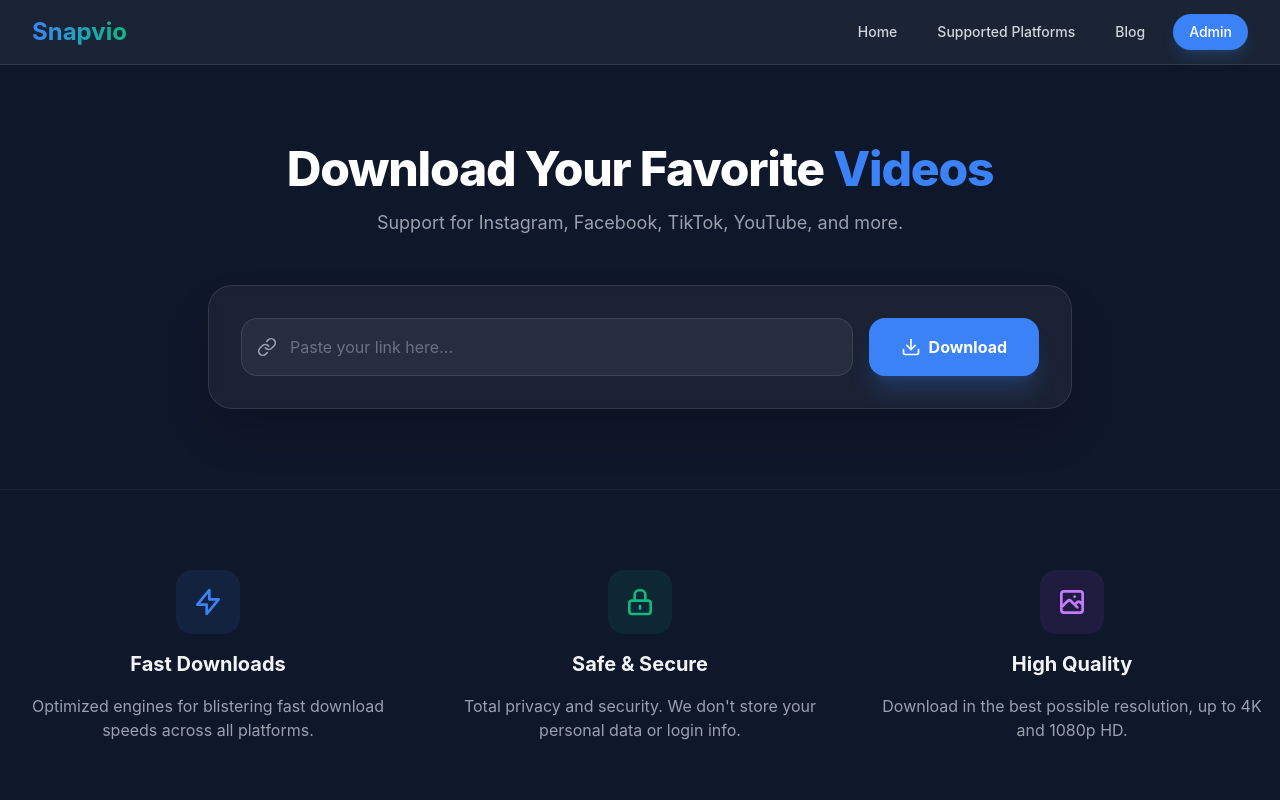
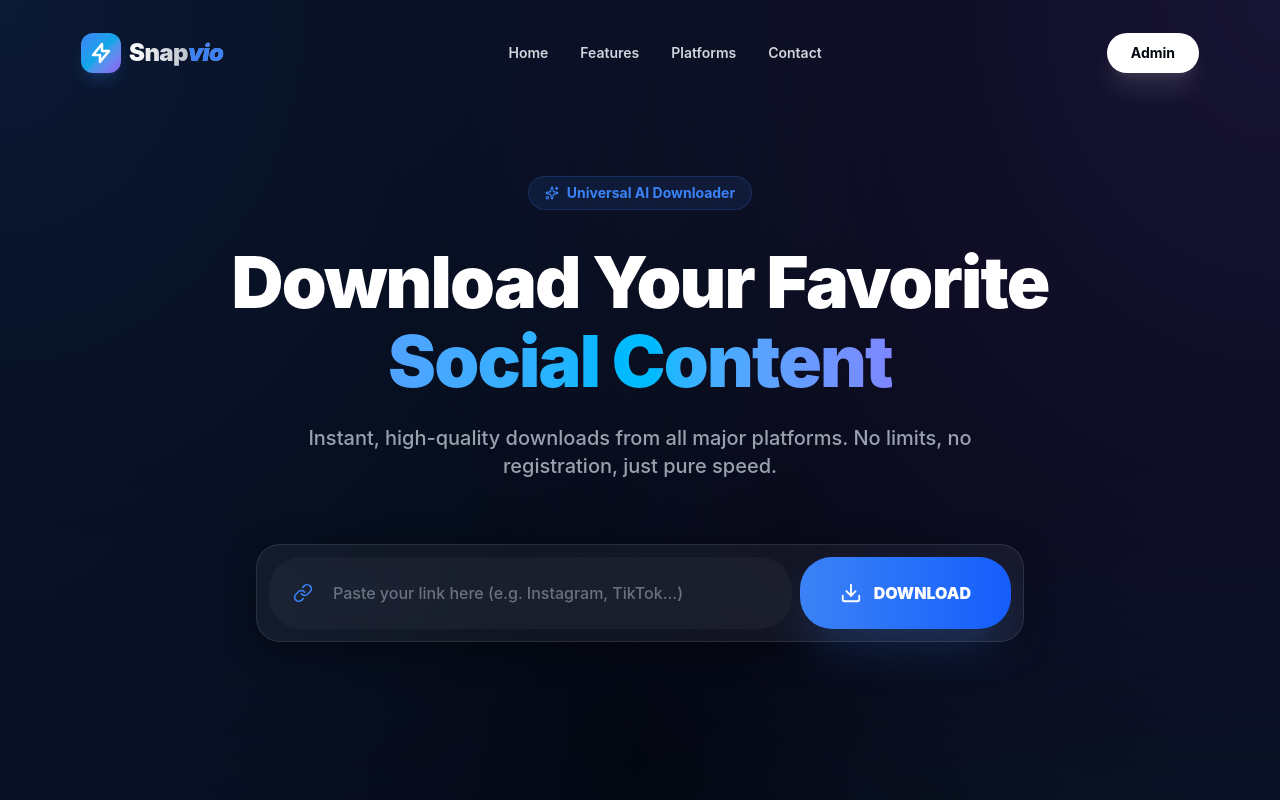
Before and after one commit to devilhoneyx-creator/snapvio, a React (Vite) app in the folder client/: page / in a window 1280 px wide. Shown: the top 800 px of the page. Built offline with nearby package versions, Linux system fonts and the light colour scheme.

Commit message:
feat(ui): complete aesthetic overhaul with glassmorphism, animations and background blobs

```diff
--- a/client/src/App.jsx
+++ b/client/src/App.jsx
@@ -1,44 +1,64 @@
 import React from 'react';
 import Navbar from './components/Navbar';
 import Downloader from './components/Downloader';
+import { motion } from 'framer-motion';
 
 function App() {
   return (
-    <div className="min-h-screen bg-[#0f172a] text-gray-100">
+    <div className="relative min-h-screen bg-[#030712] text-gray-100 selection:bg-primary/30 selection:text-primary-foreground overflow-x-hidden bg-mesh">
+      {/* Background blobs for premium depth */}
+      <div className="blob left-[-10%] top-[-10%]" />
+      <div className="blob blob-2 right-[-5%] top-[20%]" />
+      <div className="blob left-[10%] bottom-[10%] opacity-50" />
+
       <Navbar />
-      <main>
+
+      <main className="relative z-10">
         <Downloader />
 
         {/* Features Section */}
-        <section className="max-w-7xl mx-auto px-4 py-20 border-t border-white/5">
-          <div className="grid grid-cols-1 md:grid-cols-3 gap-12 text-center">
-            <div className="space-y-4">
-              <div className="w-16 h-16 bg-primary/10 rounded-2xl flex items-center justify-center mx-auto text-primary">
+        <section className="max-w-7xl mx-auto px-4 py-32 border-t border-white/5">
+          <motion.div
+            initial={{ opacity: 0, y: 20 }}
+            whileInView={{ opacity: 1, y: 0 }}
+            viewport={{ once: true }}
+            transition={{ duration: 0.6 }}
+            className="grid grid-cols-1 md:grid-cols-3 gap-12"
+          >
+            <div className="group glass-card p-8 hover:border-primary/30 transition-all duration-500">
+              <div className="w-16 h-16 bg-primary/10 rounded-2xl flex items-center justify-center mb-6 text-primary group-hover:scale-110 transition-transform duration-500">
                 <svg className="w-8 h-8" fill="none" stroke="currentColor" viewBox="0 0 24 24"><path strokeLinecap="round" strokeLinejoin="round" strokeWidth="2" d="M13 10V3L4 14h7v7l9-11h-7z"></path></svg>
               </div>
-              <h3 className="text-xl font-bold">Fast Downloads</h3>
-              <p className="text-gray-400">Optimized engines for blistering fast download speeds across all platforms.</p>
+              <h3 className="text-2xl font-bold mb-3">Fast & Reliable</h3>
+              <p className="text-gray-400 leading-relaxed">Our optimized engines handle download requests with lightning speed, ensuring you never have to wait.</p>
             </div>
-            <div className="space-y-4">
-              <div className="w-16 h-16 bg-secondary/10 rounded-2xl flex items-center justify-center mx-auto text-secondary">
+
+            <div className="group glass-card p-8 hover:border-secondary/30 transition-all duration-500">
+              <div className="w-16 h-16 bg-secondary/10 rounded-2xl flex items-center justify-center mb-6 text-secondary group-hover:scale-110 transition-transform duration-500">
                 <svg className="w-8 h-8" fill="none" stroke="currentColor" viewBox="0 0 24 24"><path strokeLinecap="round" strokeLinejoin="round" strokeWidth="2" d="M12 15v2m-6 4h12a2 2 0 002-2v-6a2 2 0 00-2-2H6a2 2 0 00-2 2v6a2 2 0 002 2zm10-10V7a4 4 0 00-8 0v4h8z"></path></svg>
               </div>
-              <h3 className="text-xl font-bold">Safe & Secure</h3>
-              <p className="text-gray-400">Total privacy and security. We don't store your personal data or login info.</p>
+              <h3 className="text-2xl font-bold mb-3">Safe & Anonymous</h3>
+              <p className="text-gray-400 leading-relaxed">We prioritize your privacy. No registration required, no cookies tracked, and all requests are encrypted.</p>
             </div>
-            <div className="space-y-4">
-              <div className="w-16 h-16 bg-purple-500/10 rounded-2xl flex items-center justify-center mx-auto text-purple-400">
+
+            <div className="group glass-card p-8 hover:border-accent/30 transition-all duration-500">
+              <div className="w-16 h-16 bg-accent/10 rounded-2xl flex items-center justify-center mb-6 text-accent group-hover:scale-110 transition-transform duration-500">
                 <svg className="w-8 h-8" fill="none" stroke="currentColor" viewBox="0 0 24 24"><path strokeLinecap="round" strokeLinejoin="round" strokeWidth="2" d="M4 16l4.586-4.586a2 2 0 012.828 0L16 16m-2-2l1.586-1.586a2 2 0 012.828 0L20 14m-6-6h.01M6 20h12a2 2 0 002-2V6a2 2 0 00-2-2H6a2 2 0 00-2 2v12a2 2 0 002 2z"></path></svg>
               </div>
-              <h3 className="text-xl font-bold">High Quality</h3>
-              <p className="text-gray-400">Download in the best possible resolution, up to 4K and 1080p HD.</p>
+              <h3 className="text-2xl font-bold mb-3">Ultra HD Quality</h3>
+              <p className="text-gray-400 leading-relaxed">Download videos in their highest available resolution, providing you with the best visual experience.</p>
             </div>
-          </div>
+          </motion.div>
         </section>
       </main>
 
-      <footer className="py-12 border-t border-white/5 text-center text-gray-500">
-        <p>&copy; {new Date().getFullYear()} Snapvio. Design By Subhadeep Hazra.</p>
+      <footer className="relative z-10 py-16 border-t border-white/5 backdrop-blur-sm bg-white/[0.02]">
+        <div className="max-w-7xl mx-auto px-4 text-center">
+          <p className="text-gray-500 font-medium">
+            &copy; {new Date().getFullYear()} <span className="text-white font-bold opacity-80">Snapvio</span>.
+            Crafted with ❤️ by <span className="text-primary font-semibold">Subhadeep Hazra</span>
+          </p>
+        </div>
       </footer>
     </div>
   );
--- a/client/src/components/Downloader.jsx
+++ b/client/src/components/Downloader.jsx
@@ -1,7 +1,7 @@
 import React, { useState } from 'react';
 import axios from 'axios';
 import { motion, AnimatePresence } from 'framer-motion';
-import { Download, Link as LinkIcon, Loader2, AlertCircle } from 'lucide-react';
+import { Download, Link as LinkIcon, Loader2, AlertCircle, Sparkles, Monitor, Tablet, Smartphone, CheckCircle2 } from 'lucide-react';
 
 const Downloader = () => {
   const [url, setUrl] = useState('');
@@ -18,40 +18,57 @@
     setError('');
 
     try {
-      const response = await axios.post('http://localhost:5000/api/download/info', { url });
+      // Use the actual production API endpoint
+      const response = await axios.post('/api/download/info', { url });
       setResult(response.data);
     } catch (err) {
-      setError('Failed to fetch video info. Please check the URL and try again.');
+      setError('Failed to fetch video info. Please verify the URL and try again.');
     } finally {
       setLoading(false);
     }
   };
 
   return (
-    <div className="max-w-4xl mx-auto px-4 py-20">
+    <div className="max-w-5xl mx-auto px-4 pt-44 pb-32">
       <motion.div
-        initial={{ opacity: 0, y: 20 }}
+        initial={{ opacity: 0, y: 30 }}
         animate={{ opacity: 1, y: 0 }}
-        className="text-center mb-12"
+        transition={{ duration: 0.8, ease: "easeOut" }}
+        className="text-center mb-16"
       >
-        <h1 className="text-5xl font-extrabold text-white mb-4 tracking-tight">
-          Download Your Favorite <span className="text-primary">Videos</span>
+        <motion.div
+          initial={{ opacity: 0, scale: 0.8 }}
+          animate={{ opacity: 1, scale: 1 }}
+          transition={{ delay: 0.2, duration: 0.5 }}
+          className="inline-flex items-center gap-2 px-4 py-1.5 rounded-full bg-primary/10 border border-primary/20 text-primary text-sm font-bold mb-8"
+        >
+          <Sparkles size={14} />
+          <span>Universal AI Downloader</span>
+        </motion.div>
+
+        <h1 className="text-6xl md:text-7xl font-black text-white mb-6 tracking-tight leading-[1.1]">
+          Download Your Favorite <br />
+          <span className="text-gradient">Social Content</span>
         </h1>
-        <p className="text-gray-400 text-lg">
-          Support for Instagram, Facebook, TikTok, YouTube, and more.
+        <p className="text-gray-400 text-lg md:text-xl max-w-2xl mx-auto font-medium">
+          Instant, high-quality downloads from all major platforms.
+          No limits, no registration, just pure speed.
         </p>
       </motion.div>
 
-      <div className="bg-white/5 p-8 rounded-3xl border border-white/10 shadow-2xl backdrop-blur-sm">
-        <form onSubmit={handleDownload} className="relative flex flex-col md:flex-row gap-4">
-          <div className="relative flex-1">
-            <div className="absolute inset-y-0 left-0 pl-4 flex items-center pointer-events-none text-gray-400">
+      <motion.div
+        layout
+        className="glass-card p-2 md:p-3 max-w-3xl mx-auto mb-16"
+      >
+        <form onSubmit={handleDownload} className="relative flex flex-col md:flex-row items-center gap-2">
+          <div className="relative flex-1 w-full">
+            <div className="absolute inset-y-0 left-6 flex items-center pointer-events-none text-primary">
               <LinkIcon size={20} />
             </div>
             <input
               type="text"
-              className="block w-full pl-12 pr-4 py-4 bg-white/5 border border-white/10 rounded-2xl text-white placeholder-gray-500 focus:outline-none focus:ring-2 focus:ring-primary/50 focus:border-transparent transition-all"
-              placeholder="Paste your link here..."
+              className="block w-full pl-16 pr-6 py-6 bg-white/[0.03] border-none rounded-[2rem] text-white placeholder-gray-500 font-medium focus:ring-2 focus:ring-primary/40 transition-all outline-none"
+              placeholder="Paste your link here (e.g. Instagram, TikTok...)"
               value={url}
               onChange={(e) => setUrl(e.target.value)}
             />
@@ -59,51 +76,79 @@
           <button
             type="submit"
             disabled={loading}
-            className="px-8 py-4 bg-primary hover:bg-primary/80 text-white rounded-2xl font-bold transition-all shadow-xl shadow-primary/20 flex items-center justify-center gap-2 group"
+            className="w-full md:w-auto px-10 py-6 bg-gradient-to-r from-primary to-blue-600 hover:from-blue-600 hover:to-primary text-white rounded-[2rem] font-black transition-all shadow-2xl shadow-primary/30 flex items-center justify-center gap-3 active:scale-95 disabled:opacity-70 group"
           >
-            {loading ? <Loader2 className="animate-spin" size={20} /> : <Download size={20} className="group-hover:translate-y-0.5 transition-transform" />}
-            {loading ? 'Fetching...' : 'Download'}
+            {loading ? <Loader2 className="animate-spin" size={22} /> : <Download size={22} className="group-hover:translate-y-0.5 transition-transform" />}
+            {loading ? 'Analyzing...' : 'DOWNLOAD'}
           </button>
         </form>
+      </motion.div>
 
-        <AnimatePresence>
+      <AnimatePresence mode="wait">
         {error && (
           <motion.div
-              initial={{ opacity: 0, height: 0 }}
-              animate={{ opacity: 1, height: 'auto' }}
-              exit={{ opacity: 0, height: 0 }}
-              className="mt-6 p-4 bg-red-500/10 border border-red-500/20 rounded-xl text-red-400 flex items-center gap-3"
+            initial={{ opacity: 0, scale: 0.9 }}
+            animate={{ opacity: 1, scale: 1 }}
+            exit={{ opacity: 0, scale: 0.9 }}
+            className="mt-8 p-6 glass-card border-red-500/20 bg-red-500/5 text-red-400 flex items-center gap-4 max-w-2xl mx-auto"
           >
-              <AlertCircle size={20} />
-              {error}
+            <div className="w-12 h-12 rounded-full bg-red-500/10 flex items-center justify-center flex-shrink-0">
+              <AlertCircle size={24} />
+            </div>
+            <p className="font-bold flex-1">{error}</p>
           </motion.div>
         )}
 
         {result && (
           <motion.div
-              initial={{ opacity: 0, scale: 0.95 }}
-              animate={{ opacity: 1, scale: 1 }}
-              className="mt-12 space-y-8"
+            initial={{ opacity: 0, y: 40 }}
+            animate={{ opacity: 1, y: 0 }}
+            className="glass-card p-10 mt-12 overflow-hidden relative"
           >
-              <div className="flex flex-col md:flex-row gap-8">
-                <div className="w-full md:w-1/3">
-                  <img src={result.thumbnail} alt="Thumbnail" className="w-full h-auto rounded-2xl border border-white/10" />
+            <div className="absolute top-0 right-0 p-8 opacity-10">
+               <Download size={140} />
             </div>
-                <div className="flex-1 space-y-4">
-                  <div className="inline-block px-3 py-1 bg-secondary/10 border border-secondary/20 rounded-full text-secondary text-sm font-medium">
-                    {result.platform}
+
+            <div className="relative z-10 flex flex-col lg:flex-row gap-12">
+              <div className="w-full lg:w-2/5 group">
+                <div className="relative rounded-[2rem] overflow-hidden border border-white/10 shadow-2xl">
+                  <img src={result.thumbnail} alt="Content Thumbnail" className="w-full h-auto object-cover group-hover:scale-105 transition-transform duration-700" />
+                  <div className="absolute inset-0 bg-gradient-to-t from-black/60 to-transparent" />
+                  <div className="absolute bottom-6 left-6 flex items-center gap-2 px-4 py-2 bg-white/10 backdrop-blur-md rounded-full border border-white/20">
+                     <CheckCircle2 size={16} className="text-green-400" />
+                     <span className="text-white text-sm font-black uppercase tracking-widest">{result.platform}</span>
                   </div>
-                  <h2 className="text-2xl font-bold text-white leading-tight">{result.title}</h2>
-                  <div className="grid grid-cols-1 sm:grid-cols-2 gap-4 mt-6">
+                </div>
+              </div>
+
+              <div className="flex-1 space-y-8">
+                <div>
+                  <h2 className="text-3xl font-black text-white leading-tight mb-4">{result.title}</h2>
+                  <p className="text-gray-400 font-medium">Available in multiple formats. Select your preferred quality below.</p>
+                </div>
+
+                <div className="grid grid-cols-1 md:grid-cols-2 gap-4">
                   {result.medias.map((media, idx) => (
-                      <a
+                    <motion.a
                       key={idx}
                       href={media.url}
-                        className="flex items-center justify-between p-4 bg-white/5 border border-white/10 rounded-xl hover:bg-white/10 transition-all text-gray-300"
+                      whileHover={{ scale: 1.02 }}
+                      className="flex items-center justify-between p-5 bg-white/[0.03] border border-white/5 rounded-2xl hover:bg-white/[0.08] hover:border-primary/30 transition-all group"
                     >
-                        <span className="font-medium text-white">{media.quality} ({media.type})</span>
-                        <span className="text-sm text-gray-400">{media.size}</span>
-                      </a>
+                      <div className="flex items-center gap-4">
+                        <div className="w-12 h-12 rounded-xl bg-primary/10 flex items-center justify-center text-primary group-hover:bg-primary group-hover:text-white transition-all">
+                          {media.quality.includes('1080') || media.quality.includes('4K') ? <Monitor size={20} /> : <Smartphone size={20} />}
+                        </div>
+                        <div>
+                          <p className="text-white font-black">{media.quality}</p>
+                          <p className="text-xs text-gray-500 font-bold uppercase tracking-wider">{media.type}</p>
+                        </div>
+                      </div>
+                      <div className="text-right">
+                        <p className="text-primary font-black text-sm">{media.size}</p>
+                        <p className="text-[10px] text-gray-400 font-bold tracking-widest uppercase">Size</p>
+                      </div>
+                    </motion.a>
                   ))}
                 </div>
               </div>
@@ -112,7 +157,6 @@
         )}
       </AnimatePresence>
     </div>
-    </div>
   );
 };
 
--- a/client/src/components/Navbar.jsx
+++ b/client/src/components/Navbar.jsx
@@ -1,24 +1,68 @@
-import React from 'react';
+import React, { useState, useEffect } from 'react';
+import { motion } from 'framer-motion';
 
 const Navbar = () => {
+  const [scrolled, setScrolled] = useState(false);
+
+  useEffect(() => {
+    const handleScroll = () => setScrolled(window.scrollY > 20);
+    window.addEventListener('scroll', handleScroll);
+    return () => window.removeEventListener('scroll', handleScroll);
+  }, []);
+
+  const navLinks = [
+    { name: 'Home', href: '#' },
+    { name: 'Features', href: '#features' },
+    { name: 'Platforms', href: '#platforms' },
+    { name: 'Contact', href: '#contact' },
+  ];
+
   return (
-    <nav className="bg-dark/80 backdrop-blur-md border-b border-white/10 sticky top-0 z-50">
-      <div className="max-w-7xl mx-auto px-4 sm:px-6 lg:px-8">
-        <div className="flex items-center justify-between h-16">
-          <div className="flex items-center">
-            <span className="text-2xl font-bold bg-gradient-to-r from-primary to-secondary bg-clip-text text-transparent">
-              Snapvio
-            </span>
+    <nav
+      className={`fixed top-0 left-0 right-0 z-50 transition-all duration-500 px-6 py-4 ${
+        scrolled ? 'mt-4' : 'mt-0'
+      }`}
+    >
+      <div
+        className={`max-w-6xl mx-auto flex items-center justify-between rounded-full transition-all duration-500 ${
+          scrolled
+            ? 'glass py-3 px-8 shadow-2xl'
+            : 'bg-transparent py-4 px-4 border border-transparent'
+        }`}
+      >
+        <motion.div
+          className="flex items-center gap-2"
+          whileHover={{ scale: 1.05 }}
+        >
+          <div className="w-10 h-10 bg-gradient-to-br from-primary via-secondary to-accent rounded-xl flex items-center justify-center shadow-lg shadow-primary/20">
+            <svg className="w-6 h-6 text-white" fill="none" stroke="currentColor" viewBox="0 0 24 24"><path strokeLinecap="round" strokeLinejoin="round" strokeWidth="2.5" d="M13 10V3L4 14h7v7l9-11h-7z"></path></svg>
           </div>
-          <div className="hidden md:block">
-            <div className="ml-10 flex items-baseline space-x-4">
-              <a href="#" className="text-gray-300 hover:text-white px-3 py-2 rounded-md text-sm font-medium transition-all">Home</a>
-              <a href="#" className="text-gray-300 hover:text-white px-3 py-2 rounded-md text-sm font-medium transition-all">Supported Platforms</a>
-              <a href="#" className="text-gray-300 hover:text-white px-3 py-2 rounded-md text-sm font-medium transition-all">Blog</a>
-              <a href="#" className="bg-primary hover:bg-primary/80 text-white px-4 py-2 rounded-full text-sm font-medium transition-all shadow-lg shadow-primary/20">Admin</a>
-            </div>
-          </div>
+          <span className="text-2xl font-black bg-clip-text text-transparent bg-gradient-to-r from-white to-gray-400 tracking-tight">
+            Snap<span className="text-primary italic">vio</span>
+          </span>
+        </motion.div>
+
+        <div className="hidden md:flex items-center gap-8">
+          {navLinks.map((link) => (
+            <motion.a
+              key={link.name}
+              href={link.href}
+              className="text-sm font-semibold text-gray-300 hover:text-white transition-colors relative group"
+              whileHover={{ y: -2 }}
+            >
+              {link.name}
+              <span className="absolute -bottom-1 left-0 w-0 h-0.5 bg-primary transition-all duration-300 group-hover:w-full rounded-full" />
+            </motion.a>
+          ))}
         </div>
+
+        <motion.button
+          whileHover={{ scale: 1.05 }}
+          whileTap={{ scale: 0.95 }}
+          className="px-6 py-2.5 bg-white text-dark font-bold rounded-full text-sm shadow-xl shadow-white/10 hover:shadow-primary/30 transition-all"
+        >
+          Admin
+        </motion.button>
       </div>
     </nav>
   );
--- a/client/src/index.css
+++ b/client/src/index.css
@@ -1,13 +1,13 @@
 @import "tailwindcss";
 
 :root {
-  font-family: Inter, system-ui, Avenir, Helvetica, Arial, sans-serif;
+  font-family: 'Inter', system-ui, Avenir, Helvetica, Arial, sans-serif;
   line-height: 1.5;
   font-weight: 400;
 
-  color-scheme: light dark;
-  color: rgba(255, 255, 255, 0.87);
-  background-color: #0f172a;
+  color-scheme: dark;
+  color: rgba(255, 255, 255, 0.92);
+  background-color: #030712;
 
   font-synthesis: none;
   text-rendering: optimizeLegibility;
@@ -19,11 +19,79 @@
   margin: 0;
   min-width: 320px;
   min-height: 100vh;
-  background-color: #0f172a;
+  background-color: #030712;
+  overflow-x: hidden;
 }
 
 @theme {
   --color-primary: #3b82f6;
-  --color-secondary: #10b981;
-  --color-dark: #1f2937;
+  --color-secondary: #0ea5e9;
+  --color-accent: #8b5cf6;
+  --color-dark: #030712;
+  --color-glass: rgba(15, 23, 42, 0.7);
+  --color-glass-border: rgba(255, 255, 255, 0.1);
 }
+
+/* Custom Utilities */
+@layer utilities {
+  .glass {
+    @apply backdrop-blur-xl bg-slate-900/70 border border-white/10 shadow-2xl;
+  }
+
+  .glass-card {
+    @apply backdrop-blur-md bg-white/5 border border-white/10 rounded-3xl shadow-[0_8px_32px_0_rgba(0,0,0,0.4)];
+  }
+
+  .text-gradient {
+    @apply bg-clip-text text-transparent bg-gradient-to-r from-blue-400 via-sky-400 to-indigo-400;
+  }
+
+  .bg-mesh {
+    background-image:
+      radial-gradient(at 0% 0%, rgba(59, 130, 246, 0.15) 0px, transparent 50%),
+      radial-gradient(at 100% 0%, rgba(139, 92, 246, 0.15) 0px, transparent 50%),
+      radial-gradient(at 100% 100%, rgba(14, 165, 233, 0.15) 0px, transparent 50%),
+      radial-gradient(at 0% 100%, rgba(37, 99, 235, 0.15) 0px, transparent 50%);
+  }
+}
+
+/* Animated Blobs */
+.blob {
+  position: absolute;
+  width: 500px;
+  height: 500px;
+  background: linear-gradient(180deg, rgba(59, 130, 246, 0.2) 0%, rgba(139, 92, 246, 0.2) 100%);
+  filter: blur(80px);
+  border-radius: 50%;
+  z-index: -1;
+  animation: move 25s infinite alternate;
+}
+
+@keyframes move {
+  from { transform: translate(-10%, -10%) scale(1); }
+  to { transform: translate(20%, 20%) scale(1.1); }
+}
+
+.blob-2 {
+  background: linear-gradient(180deg, rgba(14, 165, 233, 0.2) 0%, rgba(37, 99, 235, 0.2) 100%);
+  animation-delay: -5s;
+  animation-duration: 30s;
+}
+
+/* Custom Scrollbar */
+::-webkit-scrollbar {
+  width: 8px;
+}
+
+::-webkit-scrollbar-track {
+  background: #030712;
+}
+
+::-webkit-scrollbar-thumb {
+  background: #1e293b;
+  border-radius: 10px;
+}
+
+::-webkit-scrollbar-thumb:hover {
+  background: #334155;
+}
```
Lines whose indentation alone changed are shown as unchanged.
